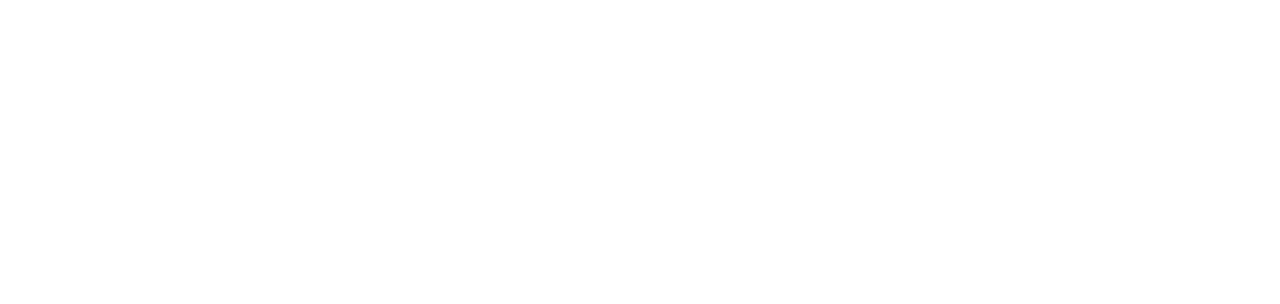
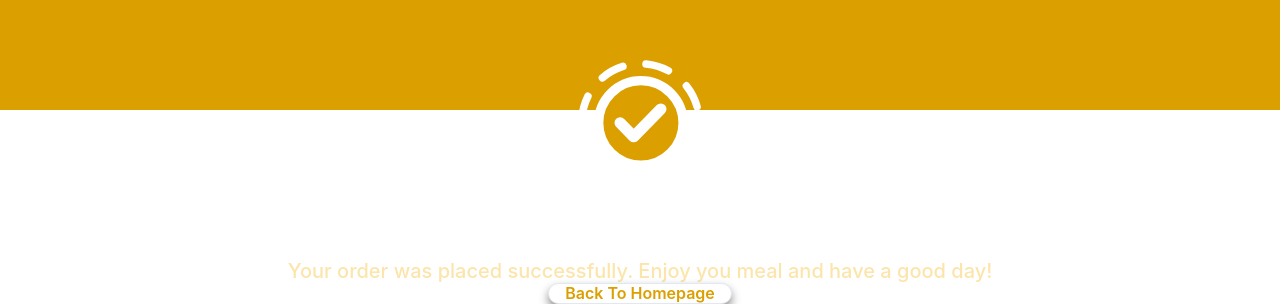
Before and after one commit to Oderna/restrosoft-scan-and-order-react, a React (Create React App) app: page /greeting in a window 1280 px wide. Before the commit this address had no page. Shown: the part 836-1140 px from the top of the page. Before the commit the page ends 800 px from the top, so only its background shows below. Built offline with nearby package versions, Linux system fonts and the light colour scheme; the HTML template or start-up script is replaced by a standard one.

Commit message:
added greetings page

```diff
--- a/src/App.tsx
+++ b/src/App.tsx
@@ -1,11 +1,13 @@
 import React from 'react';
 import { BrowserRouter as Router, Routes, Route } from 'react-router-dom';
 import { ChakraProvider } from '@chakra-ui/react'
+import './App.css';
+
 import Login from './pages/Login';
 import VerifyOTP from './pages/VetfiyOTP';
 import Register from './pages/Register';
 import LandingPage from './pages/LandingPage';
-import './App.css';
+import Greeting from './pages/greeting';
 
 function App() {
   return (
@@ -17,6 +19,7 @@
         <Route path="/verify-otp" element={<VerifyOTP />} />
         <Route path="/register" element={<Register />} />
         <Route path="/landing" element={<LandingPage />} />
+        <Route path="/greeting" element={<Greeting />} />
         {/* <Route path="*" element={<Error />} /> */}
       </Routes>
     </Router>
--- /dev/null
+++ b/src/components/common/BaseDefautlPage/BaseDefautlPage.tsx
@@ -0,0 +1,34 @@
+import { Flex as ChakraFlex, Stack as ChakraStack, Text, Image, Spacer, Button, Box } from "@chakra-ui/react";
+import React from "react";
+
+
+interface PageData {
+    title: string;
+    description: string;
+    icon: string
+}
+
+function BaseDefaultPage(props: PageData): JSX.Element {
+    return (
+        <Box pt={"70%"} pb={"50px"} height="100vh" backgroundColor={"#DC9F00"}>
+            <ChakraFlex flexDirection={"column"} justifyContent={"space-between"} alignItems="center" height={"100%"}>
+                <Image
+                    className="upper-image"
+                    objectFit='cover'
+                    src={props.icon}
+                    height={"125px"}
+                    width={"125px"}
+                />
+                <ChakraStack>
+                    <Spacer />
+                    <Text fontWeight={"700"} fontSize="50px" lineHeight={"59px"} color="white" textAlign={'center'}>{props.title}</Text>
+                    <Text fontWeight={"500"} fontSize="20px" lineHeight={"23px"} color="#FCE5AB" textAlign={'center'}>{props.description}</Text>
+                </ChakraStack>
+                <Spacer />
+                <Button bgColor="#FFFFFF" color="#DC9F00" variant='outline' borderRadius='100px' shadow='0px 5px 10px rgba(0, 0, 0, 0.45);' transitionDuration="200ms">Back To Homepage</Button>
+            </ChakraFlex>
+        </Box>
+    );
+}
+
+export default BaseDefaultPage;
--- /dev/null
+++ b/src/pages/greeting/index.tsx
@@ -0,0 +1,14 @@
+import React from "react";
+import BaseDefaultPage from "../../components/common/BaseDefautlPage/BaseDefautlPage";
+
+function Greeting() {
+    return (
+        <BaseDefaultPage
+        title="Thank You!!"
+        description="Your order was placed successfully. Enjoy you meal and have a good day!"
+        icon='./images/greeting.svg'
+        />
+    );
+}
+
+export default Greeting;
```
Also changed, not shown: public/images/greeting.svg (added).
